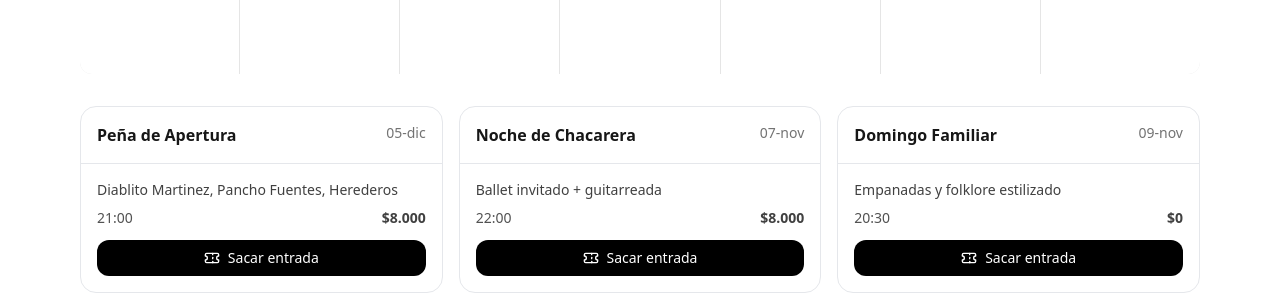
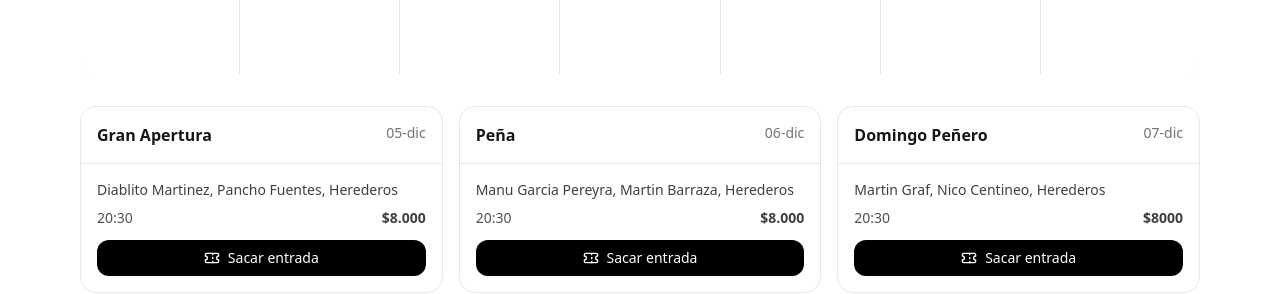
Before and after one commit to nicoroggeer09/herederos-web, a React (Vite) app: page / in a window 1280 px wide. Shown: the part 1260-1554 px from the top of the page. Built offline with nearby package versions, Linux system fonts and the light colour scheme.

Commit message:
Update event details and sponsor information

```diff
--- a/src/App.jsx
+++ b/src/App.jsx
@@ -14,28 +14,28 @@ const BRAND = {
 };
 
 const EVENTOS = [
-  { date: "2025-12-05", titulo: "Peña de Apertura", detalle: "Diablito Martinez, Pancho Fuentes, Herederos", hora: "21:00", precio: "$8.000", etiquetas: ["peña","en vivo"] },
-  { date: "2025-11-07", titulo: "Noche de Chacarera", detalle: "Ballet invitado + guitarreada", hora: "22:00", precio: "$8.000", etiquetas: ["danza"] },
-  { date: "2025-11-09", titulo: "Domingo Familiar", detalle: "Empanadas y folklore estilizado", hora: "20:30", precio: "$0", etiquetas: ["promo"] },
-  { date: "2025-11-15", titulo: "Dúo Pampa", detalle: "Guitarras y canto surero", hora: "21:30", precio: "$10.000", etiquetas: ["en vivo"] },
-  { date: "2025-11-22", titulo: "Peña de la Tradición", detalle: "Zonas de baile + sorteo", hora: "21:00", precio: "$10.000", etiquetas: ["peña"] },
-  { date: "2025-11-29", titulo: "Cierre del Mes", detalle: "Ballet Herederos + invitados", hora: "21:00", precio: "$10.000", etiquetas: ["en vivo"] },
+  { date: "2025-12-05", titulo: "Gran Apertura", detalle: "Diablito Martinez, Pancho Fuentes, Herederos", hora: "20:30", precio: "$8.000", etiquetas: ["peña","en vivo"] },
+  { date: "2025-12-06", titulo: "Peña", detalle: "Manu Garcia Pereyra, Martin Barraza, Herederos", hora: "20:30", precio: "$8.000", etiquetas: ["peña"] },
+  { date: "2025-12-07", titulo: "Domingo Peñero", detalle: "Martin Graf, Nico Centineo, Herederos", hora: "20:30", precio: "$8000", etiquetas: ["peña"] },
+  { date: "2025-12-12", titulo: "Peña", detalle: "Paloma Pacheco, Duo Fernandez-Orioli, Sincopa", hora: "20:30", precio: "$8.000", etiquetas: ["en vivo"] },
+  { date: "2025-12-13", titulo: "Peña", detalle: "Carolina Centurión, La Voladura, Herederos", hora: "20:30", precio: "$8.000", etiquetas: ["peña"] },
+  { date: "2025-12-14", titulo: "Domingo Peñero", detalle: "Franco Coria, Campero Campero, Los de Ahora", hora: "20:30", precio: "$8.000", etiquetas: ["en vivo"] },
 ];
 
 const GALERIA = [
-  { src: "https://images.unsplash.com/photo-1521337586134-df01dd7dd0c1", alt: "Peña criolla" },
+  { src: "https://images.unsplash.com/photo-1521337586134-df01dd7dd0c1", alt: "Peña" },
   { src: "https://images.unsplash.com/photo-1464366400600-7168b8af9bc3", alt: "Guitarras" },
-  { src: "https://images.unsplash.com/photo-1560944527-a4a429848866", alt: "Bombo y danza" },
+  { src: "https://images.unsplash.com/photo-1560944527-a4a429848866", alt: "Bombo" },
   { src: "https://images.unsplash.com/photo-1504674900247-0877df9cc836", alt: "Mesa criolla" },
-  { src: "https://images.unsplash.com/photo-1559339352-11d035aa65de", alt: "Empanadas" },
+  { src: "https://images.unsplash.com/photo-1559339352-11d035aa65de", alt: "vivo" },
   { src: "https://images.unsplash.com/photo-1530268729831-4b0b9e170218", alt: "Peña – escenario" },
 ];
 
 const SPONSORS = [
-  { nombre: "RotiFolk", logo: "https://images.unsplash.com/photo-1541592106381-b31e9677c0e5", url: "#" },
-  { nombre: "FM Tradición", logo: "https://images.unsplash.com/photo-1510915228340-29c85a43dcfe", url: "#" },
-  { nombre: "El Gaucho Indumentaria", logo: "https://images.unsplash.com/photo-1520975722210-4ca376c0122e", url: "#" },
-  { nombre: "Mercado de la Esquina", logo: "https://images.unsplash.com/photo-1542831371-29b0f74f9713", url: "#" },
+  { nombre: "Pinturerias centro", logo: "https://images.unsplash.com/photo-1541592106381-b31e9677c0e5", url: "#" },
+  { nombre: "Tubos Olavarria", logo: "https://images.unsplash.com/photo-1510915228340-29c85a43dcfe", url: "#" },
+  { nombre: "Tu Dolar", logo: "https://images.unsplash.com/photo-1520975722210-4ca376c0122e", url: "#" },
+  { nombre: "Grizly", logo: "https://images.unsplash.com/photo-1542831371-29b0f74f9713", url: "#" },
 ];
 
 function getMonthMatrix(year, month) {
```
